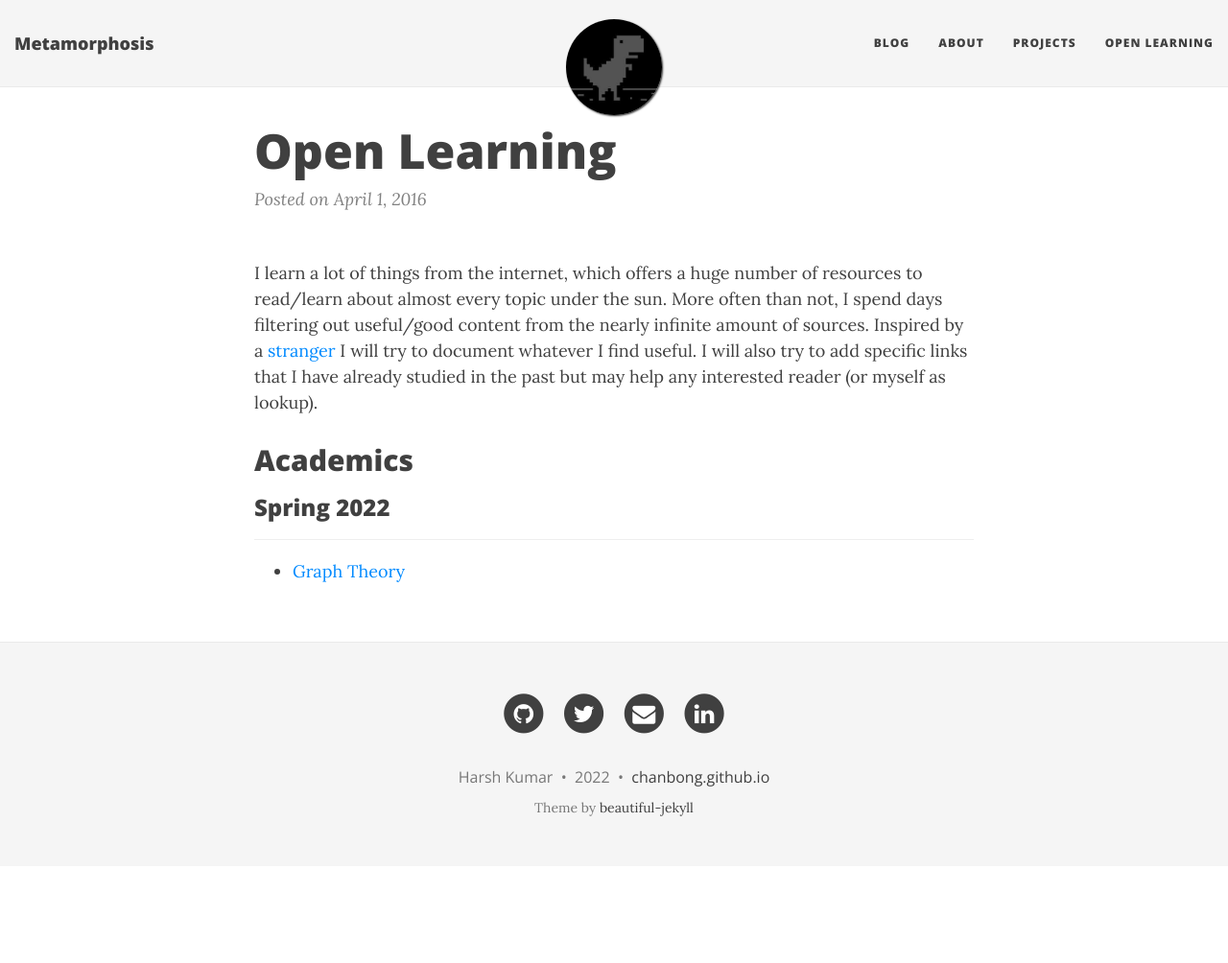
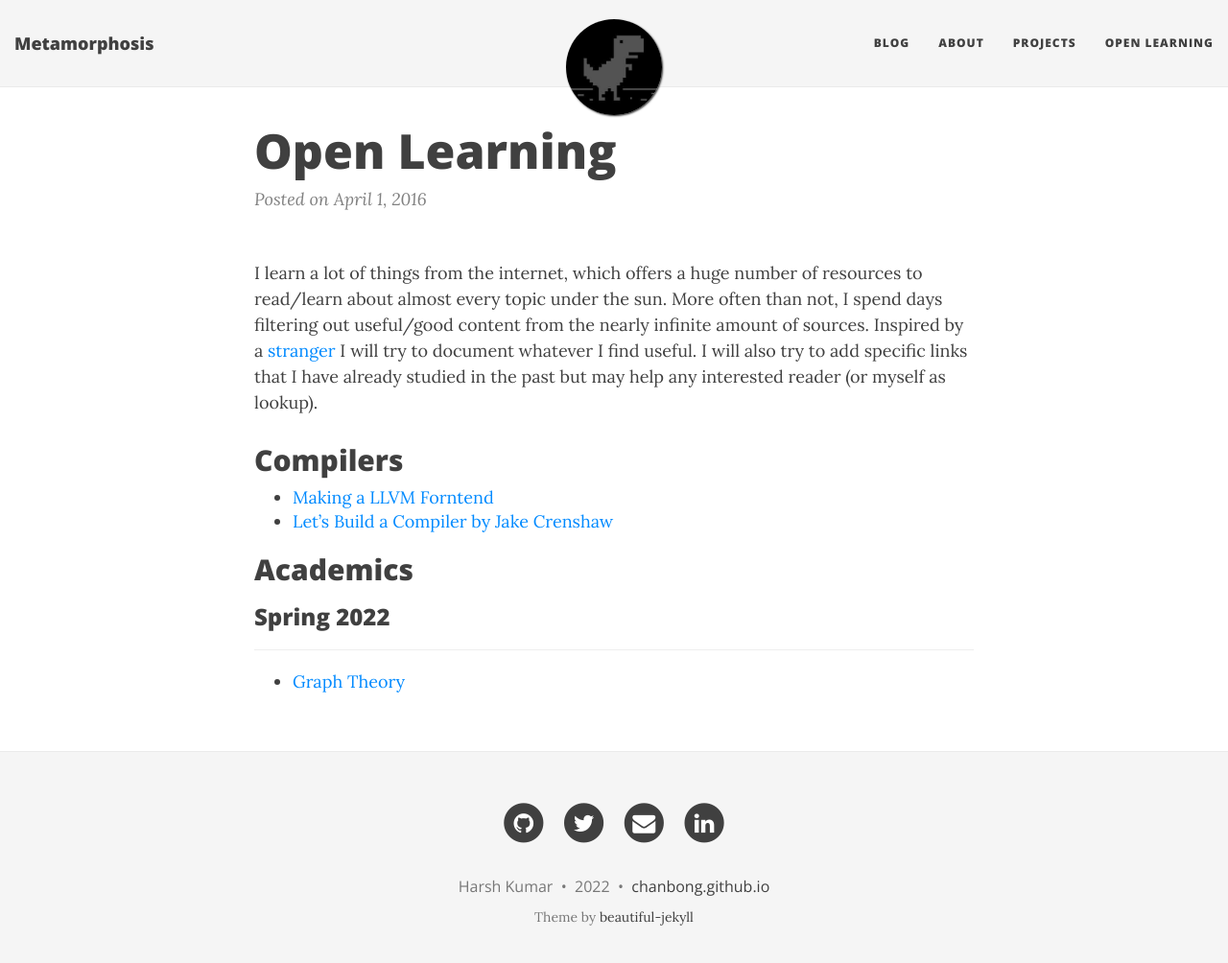
Before and after one commit to ChanBong/chanbong.github.io, a Jekyll site: the page built from openlearning.md, in a window 1280 px wide and 1017 px high. Shown: the top 1004 px of the window at 96% size. Built offline with Jekyll 4.4.1, drawn with Linux system fonts in a browser that asks for light colours; nearby versions of some CDN libraries.

Commit message:
:zap: Add compiler resources

```diff
--- a/openlearning.md
+++ b/openlearning.md
@@ -10,6 +10,11 @@ More often than not, I spend days filtering out useful/good content from the nea
 Inspired by a [stranger](https://kratzert.github.io/openlearning) I will try to document whatever I find useful.
 I will also try to add specific links that I have already studied in the past but may help any interested reader (or myself as lookup).
 
+## Compilers
+
+- [Making a LLVM Forntend](https://llvm.org/docs/tutorial/MyFirstLanguageFrontend/index.html)
+- [Let's Build a Compiler by Jake Crenshaw](https://compilers.iecc.com/crenshaw/)
+
 ## Academics
 
 ### Spring 2022
```
